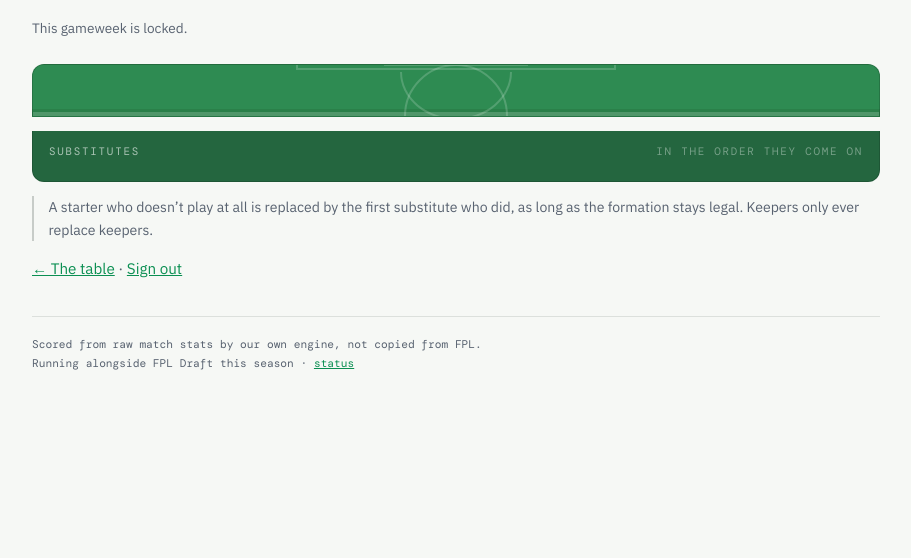
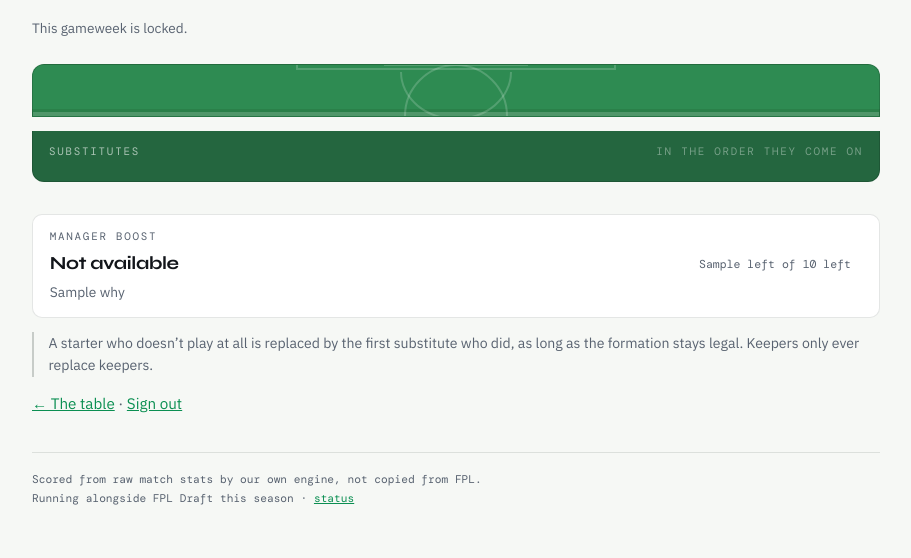
Before and after one commit to raelmiller/omtffl, a FastAPI app: template season-app/app/templates/declare.html in a window 1280 px wide. Shown: the part 377-935 px from the top of the page, without its empty margins (184-1095 px from the left). Before the commit the page ends 747 px from the top, so only its background shows below. Run offline with FastAPI, Linux system fonts and the light colour scheme; the template is opened without the code that fills it: most values are stand-ins (such as "Sample title", 1, 10 or a date in 2020).

Commit message:
Play the manager boost from the Declare page
The boost panel sits under the pitch and shows what a manager needs to decide
with: which club, where they sit, what that band pays on a win, a draw and a
defeat, and how many of the eight are left. Playing it is one tap, and it can
be withdrawn right up to the deadline — changing your mind before kick-off has
not used anything.

Where no football has been played there is no league table, so the position
falls back to mid-table and the panel says so rather than presenting 30% as
though it were settled.

Every refusal explains itself in the same place: all eight used, the manager
sacked and the boost gone with them, no club drafted yet, or the deadline
passed. Those are the engine's rules, called rather than restated.

Declarations go in one table keyed by manager, gameweek and kind, with the
payload shaped as the engine already reads it — so bank spends and waiver
claims land in the same place without a schema change.

Two layout fixes found by measuring rather than looking: names were breaking
mid-word into "Verbrugge / n", and the card width and font size were scaling
at different rates so they crossed over around 390px — clean at 360 and 900,
broken at 390. Swept 320px to 1200px; no single-word name splits at any width
and nothing scrolls sideways.

Co-Authored-By: Claude Opus 5 <noreply@anthropic.com>
Claude-Session: https://claude.ai/code/session_01UUHj4qKhHXPXWAf76D1LdT

```diff
--- a/season-app/app/db.py
+++ b/season-app/app/db.py
@@ -60,6 +60,18 @@ CREATE TABLE IF NOT EXISTS manager_club (
     club_id     INTEGER NOT NULL,
     sacked_from INTEGER,                 -- gameweek, or NULL while in the job
     assigned_at TEXT NOT NULL
+);
+
+-- Everything a manager declares that isn't a lineup: boosts now, bank spends
+-- and waiver claims later. One row per manager per gameweek per kind, with
+-- the payload shaped exactly as the rules engine already reads it.
+CREATE TABLE IF NOT EXISTS declaration (
+    manager     TEXT NOT NULL REFERENCES manager(key),
+    gameweek    INTEGER NOT NULL,
+    kind        TEXT NOT NULL,
+    payload     TEXT NOT NULL DEFAULT '{}',
+    declared_at TEXT NOT NULL,
+    PRIMARY KEY (manager, gameweek, kind)
 );
 
 CREATE TABLE IF NOT EXISTS lineup (
@@ -312,3 +324,54 @@ def assign_clubs_randomly(club_ids, seed=None):
     for key, club in zip(teams, pool):
         set_manager_club(key, club)
     return dict(zip(teams, pool))
+
+
+# ── Declarations ───────────────────────────────────────────────────────────
+def declare(manager, gameweek, kind, payload=None):
+    with connect() as conn:
+        conn.execute(
+            "INSERT INTO declaration (manager, gameweek, kind, payload, declared_at)"
+            " VALUES (?, ?, ?, ?, ?)"
+            " ON CONFLICT(manager, gameweek, kind) DO UPDATE SET"
+            "   payload = excluded.payload, declared_at = excluded.declared_at",
+            (manager, gameweek, kind, json.dumps(payload or {}), now()))
+
+
+def withdraw(manager, gameweek, kind):
+    with connect() as conn:
+        conn.execute("DELETE FROM declaration"
+                     " WHERE manager = ? AND gameweek = ? AND kind = ?",
+                     (manager, gameweek, kind))
+
+
+def declaration(manager, gameweek, kind):
+    with connect() as conn:
+        row = conn.execute(
+            "SELECT * FROM declaration"
+            " WHERE manager = ? AND gameweek = ? AND kind = ?",
+            (manager, gameweek, kind)).fetchone()
+    return dict(row) if row else None
+
+
+def declarations(kind=None, manager=None):
+    sql = "SELECT * FROM declaration"
+    where, args = [], []
+    if kind:
+        where.append("kind = ?"); args.append(kind)
+    if manager:
+        where.append("manager = ?"); args.append(manager)
+    if where:
+        sql += " WHERE " + " AND ".join(where)
+    with connect() as conn:
+        return [dict(r) for r in conn.execute(sql + " ORDER BY gameweek", args)]
+
+
+def transactions():
+    """Every declaration, in the shape the rules engine consumes."""
+    out = []
+    for row in declarations():
+        payload = json.loads(row["payload"])
+        out.append({"type": row["kind"], "gameweek": row["gameweek"],
+                    "team": row["manager"], "declared_at": row["declared_at"],
+                    **payload})
+    return out
--- a/season-app/app/main.py
+++ b/season-app/app/main.py
@@ -226,6 +226,12 @@ def _declare_context(request, gameweek=None):
             saved = {"xi": [p["id"] for p in xi], "bench": [p["id"] for p in bench]}
             rolled = "a suggested eleven — change anything you like"
 
+    used = sum(1 for d in db.declarations("boost", me["key"])
+               if d["gameweek"] != target["gameweek"])
+    ctx["boost"] = engine.boost_status(
+        me["key"], target["gameweek"], db.manager_clubs(), used,
+        declared=bool(db.declaration(me["key"], target["gameweek"], "boost")))
+
     ctx.update({
         "squad_json": json.dumps(squad),
         "saved_json": json.dumps(saved or {"xi": [], "bench": []}),
@@ -283,6 +289,40 @@ def save_declaration(request: Request, gameweek: int,
     db.save_lineup(me["key"], gameweek, entry["xi"], entry["bench"])
     return JSONResponse({"ok": True, "warnings": warnings,
                          "saved_at": db.now()})
+
+
+@app.post("/declare/{gameweek}/boost")
+def declare_boost(request: Request, gameweek: int, on: str = Form("")):
+    """Play or withdraw the manager boost for a gameweek.
+
+    Withdrawable right up to the deadline: a boost costs a use, and a manager
+    who changes their mind before kick-off has not used anything.
+    """
+    me = auth.current(request)
+    if not me:
+        raise HTTPException(401, "sign in first")
+
+    target = next((g for g in engine.calendar() if g["gameweek"] == gameweek), None)
+    if target is None:
+        raise HTTPException(404, "no such gameweek")
+    if not engine.deadline_state(target)["open"]:
+        return JSONResponse({"ok": False, "errors": [
+            "The deadline for this gameweek has passed."]}, status_code=409)
+
+    if on != "1":
+        db.withdraw(me["key"], gameweek, "boost")
+        return JSONResponse({"ok": True, "declared": False})
+
+    used = sum(1 for d in db.declarations("boost", me["key"])
+               if d["gameweek"] != gameweek)
+    status = engine.boost_status(me["key"], gameweek, db.manager_clubs(), used)
+    if not status["available"]:
+        return JSONResponse({"ok": False, "errors": [status["why"]]},
+                            status_code=409)
+
+    db.declare(me["key"], gameweek, "boost")
+    return JSONResponse({"ok": True, "declared": True,
+                         "club": status["club"], "pct": status["pct"]})
 
 
 # ── Admin ──────────────────────────────────────────────────────────────────
--- a/season-app/app/static/style.css
+++ b/season-app/app/static/style.css
@@ -175,8 +175,8 @@ footer {
 
 .player {
   position: relative; display: flex; flex-direction: column; align-items: center;
-  gap: .16rem; padding: .3rem .18rem .34rem; cursor: pointer;
-  width: clamp(3.9rem, 12.5vw, 5.2rem);
+  gap: .16rem; padding: .3rem .1rem .34rem; cursor: pointer;
+  width: clamp(4.7rem, 18vw, 5.9rem);
   background: transparent; border: none; border-radius: 8px;
   font-family: var(--body); color: #fff;
   transition: transform .12s ease, opacity .12s ease;
@@ -193,12 +193,14 @@ footer {
 .player .shirt[data-pos="MID"] { background: #7fffb2; }
 .player .shirt[data-pos="FWD"] { background: #ff9d7f; }
 .player .pn {
-  font-size: clamp(.62rem, 2.1vw, .74rem); font-weight: 600; line-height: 1.12;
+  font-size: clamp(.58rem, 2.1vw, .74rem); font-weight: 600; line-height: 1.12;
   text-align: center; max-width: 100%;
   /* Long names wrap rather than truncate — "Verbrugg…" tells a manager less
      than they need when two keepers are in the squad. Two lines is the cap,
      and the fixed min-height keeps every row on the pitch aligned. */
-  overflow-wrap: anywhere; hyphens: auto;
+  /* Break between words, and only inside one when it genuinely cannot fit —
+     "Verbrugge / n" reads worse than a slightly smaller name. */
+  overflow-wrap: break-word; hyphens: none;
   display: -webkit-box; -webkit-line-clamp: 2; -webkit-box-orient: vertical;
   overflow: hidden; min-height: 2.1em;
   text-shadow: 0 1px 3px rgba(0,0,0,.7);
@@ -249,3 +251,19 @@ select, input[type="text"] {
   border-radius: 5px; background: var(--surface); color: var(--text);
   border: 1px solid var(--border-2);
 }
+
+/* ── Manager boost ───────────────────────────────────── */
+.boostbar {
+  display: flex; justify-content: space-between; gap: 1rem; flex-wrap: wrap;
+  align-items: center; margin-top: 1.1rem;
+  border: 1px solid var(--border); border-radius: 10px;
+  background: var(--surface); padding: .85rem 1.05rem;
+}
+.boostbar.on { border-color: var(--accent); background: var(--accent-dim); }
+.bmain { display: flex; flex-direction: column; gap: .18rem; }
+.bclub { font-family: var(--display); font-weight: 700; font-size: 1.15rem; letter-spacing: -.02em; }
+.bdetail { font-size: .86rem; color: var(--muted); }
+.bdetail .ord { font-size: .72em; vertical-align: super; }
+.bdetail .dim { opacity: .8; font-size: .95em; }
+.bside { display: flex; align-items: center; gap: .7rem; flex-wrap: wrap; }
+.buses { font-family: var(--mono); font-size: .72rem; color: var(--muted); }
--- a/season-app/app/templates/declare.html
+++ b/season-app/app/templates/declare.html
@@ -49,6 +49,39 @@
     </div>
     <div class="benchrow" id="benchrow"></div>
   </div>
+
+  {% if boost %}
+  <div class="boostbar {% if boost.declared %}on{% endif %}">
+    <div class="bmain">
+      <span class="eyebrow">Manager boost</span>
+      {% if boost.available or boost.declared %}
+        <div class="bclub">{{ boost.club }}</div>
+        <div class="bdetail">
+          {{ boost.position }}<span class="ord">{{ 'st' if boost.position == 1 else 'nd' if boost.position == 2 else 'rd' if boost.position == 3 else 'th' }}</span>
+          &middot; <strong>{{ boost.pct|round|int }}%</strong> if they win,
+          half for a draw, nothing if they lose
+          {% if boost.provisional_position %}
+            <br><span class="dim">No league table yet, so this is priced at mid-table until results land.</span>
+          {% endif %}
+        </div>
+      {% else %}
+        <div class="bclub">Not available</div>
+        <div class="bdetail">{{ boost.why }}</div>
+      {% endif %}
+    </div>
+    <div class="bside">
+      <div class="buses">{{ boost.left }} of {{ boost.total }} left</div>
+      {% if boost.available or boost.declared %}
+      <button id="boost" class="btn {% if boost.declared %}{% else %}ghost{% endif %}"
+              data-on="{{ 1 if boost.declared else 0 }}"
+              {% if not lock.open %}disabled{% endif %}>
+        {{ 'Boost played' if boost.declared else 'Play boost' }}
+      </button>
+      {% endif %}
+      <span id="bstatus" class="savestate"></span>
+    </div>
+  </div>
+  {% endif %}
 
   <p class="note">A starter who doesn&rsquo;t play at all is replaced by the first
   substitute who did, as long as the formation stays legal. Keepers only ever
@@ -199,6 +232,37 @@
     }
   });
 
+  const boostBtn = document.getElementById('boost');
+  if (boostBtn) {
+    boostBtn.addEventListener('click', async () => {
+      const status = document.getElementById('bstatus');
+      const turningOn = boostBtn.dataset.on !== '1';
+      status.textContent = turningOn ? 'Playing…' : 'Withdrawing…';
+      status.className = 'savestate';
+      try {
+        const res = await fetch(`/declare/${gw}/boost`, {
+          method: 'POST',
+          body: new URLSearchParams({ on: turningOn ? '1' : '0' }),
+        });
+        const data = await res.json();
+        if (!data.ok) {
+          status.textContent = (data.errors || ['Could not save']).join(' · ');
+          status.className = 'savestate bad';
+          return;
+        }
+        boostBtn.dataset.on = data.declared ? '1' : '0';
+        boostBtn.textContent = data.declared ? 'Boost played' : 'Play boost';
+        boostBtn.classList.toggle('ghost', !data.declared);
+        document.querySelector('.boostbar').classList.toggle('on', data.declared);
+        status.textContent = data.declared ? 'Playing this week' : 'Withdrawn';
+        status.className = 'savestate ' + (data.declared ? 'ok' : '');
+      } catch (e) {
+        status.textContent = 'Could not reach the server.';
+        status.className = 'savestate bad';
+      }
+    });
+  }
+
   const cd = document.getElementById('countdown');
   if (cd) {
     const closes = new Date(cd.dataset.deadline);
```
Also changed, not shown: season-app/app/engine.py (+48 -1 lines), season-app/test_app.py (+59 -0 lines).
